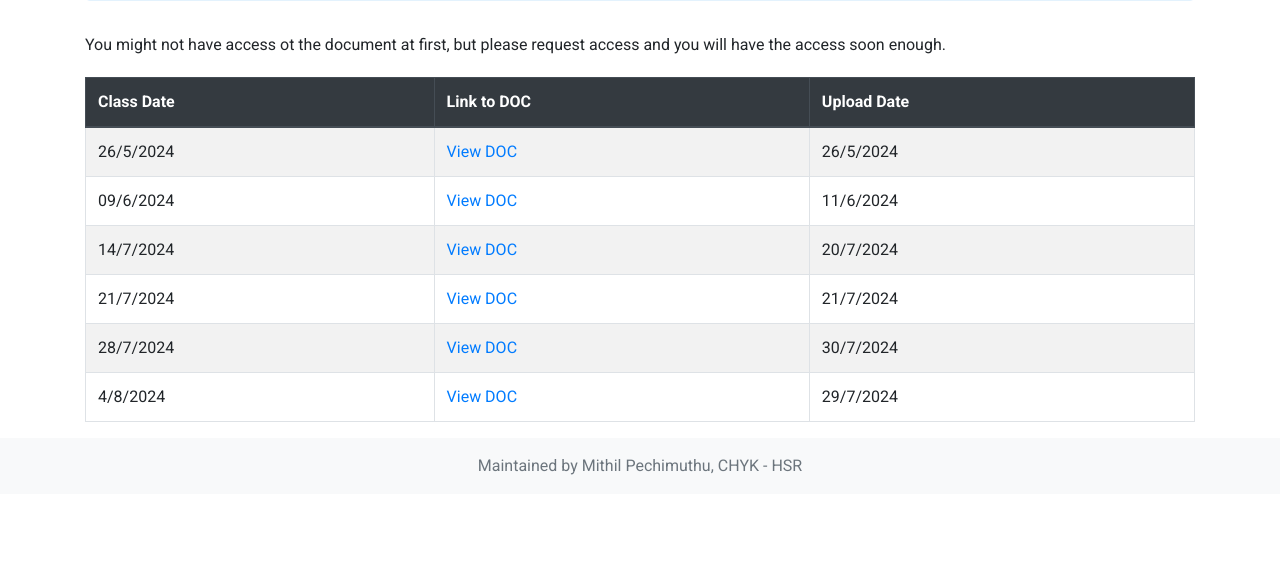
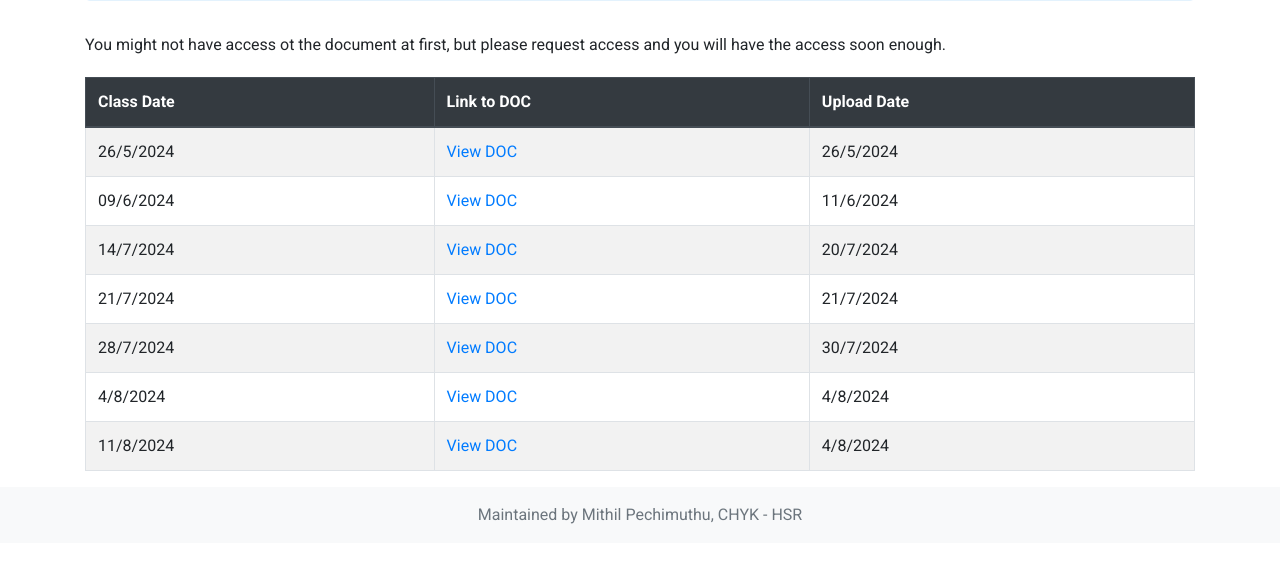
Before and after one commit to PechimuthuMithil/chyk-repo, a plain HTML site: page notes.html in a window 1280 px wide. Shown: the part 198-760 px from the top of the page. Drawn offline with nearby package versions, Linux system fonts and the light colour scheme.

Commit message:
Update notes.html

```diff
--- a/notes.html
+++ b/notes.html
@@ -86,7 +86,12 @@
                 <tr>
                     <td><span>4/8/2024</span></td>
                     <td><a href="https://docs.google.com/document/d/1aQXDF-FJQ1WwHSpzeoLmJDIu3vUcjbMZoyl_IEXbmno/edit?usp=sharing" target="_blank">View DOC</a></td>
-                    <td>29/7/2024</td>
+                    <td>4/8/2024</td>
+                </tr>
+                <tr>
+                    <td><span>11/8/2024</span></td>
+                    <td><a href="https://docs.google.com/document/d/1vACkeLaKHYnoNz30irWMH-tOqbZEpfsOgtBAhkhKZE4/edit?usp=sharing" target="_blank">View DOC</a></td>
+                    <td>4/8/2024</td>
                 </tr>
             </tbody>
         </table>
```
